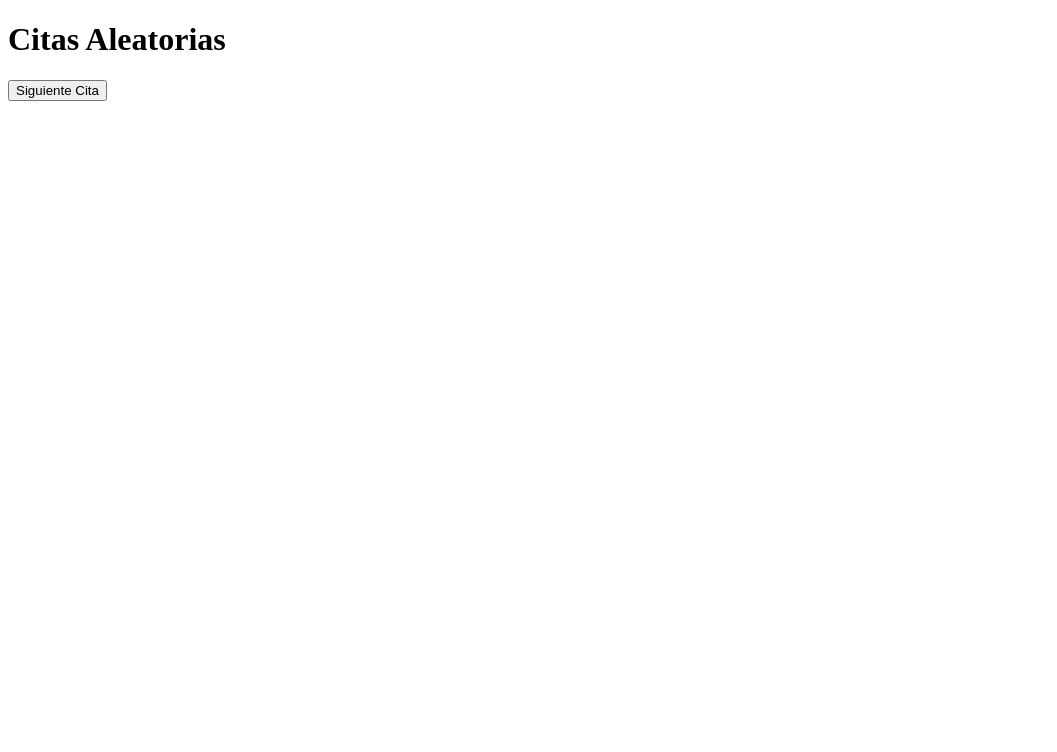
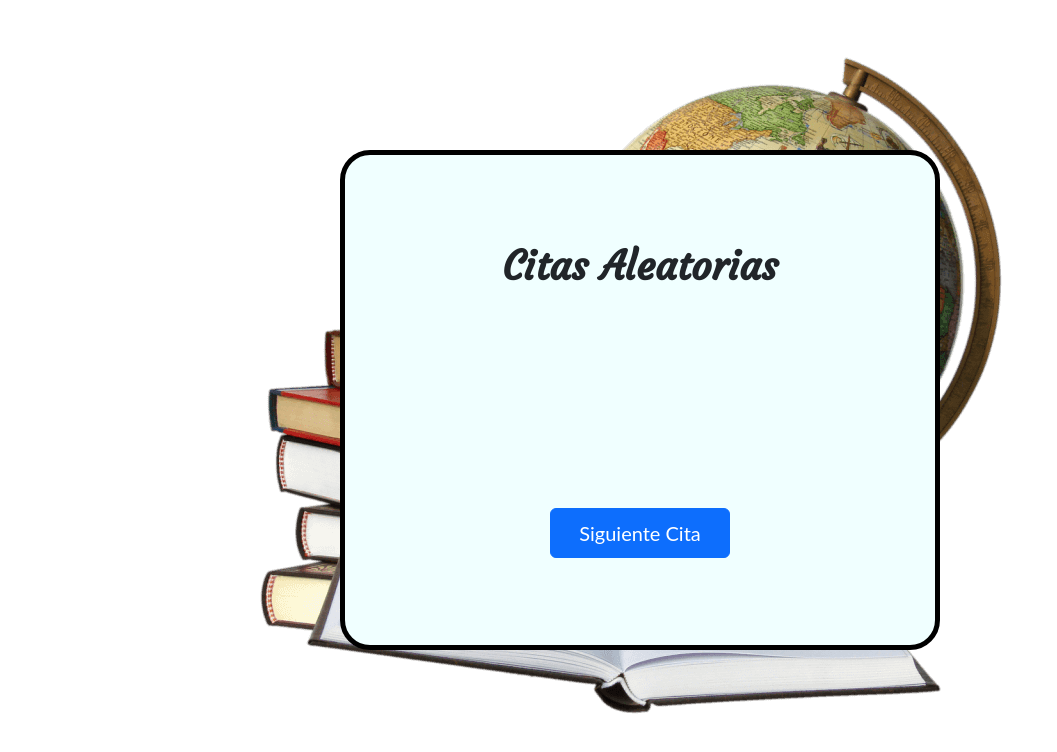
Before and after one commit to joelramonph/cursoDom, a plain HTML site: page citas-aleatorias/index.html in a window 1280 px wide. Shown: the whole page, without its empty margins (0-1057 px from the left). Drawn offline with nearby package versions, Linux system fonts and the light colour scheme.

Commit message:
agrego  estilos

```diff
--- a/citas-aleatorias/index.html
+++ b/citas-aleatorias/index.html
@@ -1,10 +1,11 @@
 <!DOCTYPE html>
-<html lang="en">
+<html lang="es">
 <head>
     <meta charset="UTF-8">
     <meta http-equiv="X-UA-Compatible" content="IE=edge">
     <meta name="viewport" content="width=device-width, initial-scale=1.0">
     <title>Citas Aleatorias</title>
+    <link href="https://cdn.jsdelivr.net/npm/bootstrap@5.3.1/dist/css/bootstrap.min.css" rel="stylesheet" integrity="sha384-4bw+/aepP/YC94hEpVNVgiZdgIC5+VKNBQNGCHeKRQN+PtmoHDEXuppvnDJzQIu9" crossorigin="anonymous">
     <!-- css -->
     <link rel="stylesheet" href="main.css">
     <!-- favicon -->
@@ -15,13 +16,14 @@
 </head>
 <body>
     <div class="contenedor contenido-centrado">
-        <h1 id="titulos" class="contenido-centrado">Citas Aleatorias</h1>
+        <h1 id="titulo" class="contenido-centrado">Citas Aleatorias</h1>
         <div class="contenedor-interno contenido-centrado">
             <p id="cita" class="contenido-centrado"></p>
             <p id="autor" class="contenido-centrado"></p>
             <button id="boton-cambiar-cita" type="button" class="btn btn-primary">Siguiente Cita</button>
         </div>
     </div>
+    <script src="https://cdn.jsdelivr.net/npm/bootstrap@5.3.1/dist/js/bootstrap.bundle.min.js" integrity="sha384-HwwvtgBNo3bZJJLYd8oVXjrBZt8cqVSpeBNS5n7C8IVInixGAoxmnlMuBnhbgrkm" crossorigin="anonymous"></script>
     <script src="./citas.js"></script>
     <script src="./app.js"></script>
 </body>
--- a/citas-aleatorias/main.css
+++ b/citas-aleatorias/main.css
@@ -0,0 +1,76 @@
+
+  @import url('https://fonts.googleapis.com/css2?family=Courgette&display=swap');
+
+
+/* estilos generales  */
+*{
+    padding: 0;
+    margin: 0;
+    box-sizing: border-box;
+    font-family: 'Lato', sans-serif;
+}
+
+body{
+    display: flex;
+    align-items: center;
+    justify-content: center;
+    height: 100vh;
+    text-align: center;
+    background: url(images/globoTerraqueo.png) no-repeat center center;
+
+}
+
+.contenido-centrado{
+    display: flex;
+    flex-wrap: wrap;
+    align-items: center;
+    justify-content: center;
+}
+
+.contenedor{
+    width: 80vh;
+    max-width: 600px;
+    min-height: 500px;
+    padding: 20px;
+    background-color: azure;
+    border: 5px solid black;
+    border-radius: 30px;
+}
+
+.contenedor-interno{
+    width: 80%;
+}
+
+#titulo{
+    width: 100%;
+    font-weight: bold;
+    text-align: center;
+    font-family: 'Courgette', cursive;
+}
+
+#cita{
+    font-size: 32px;
+    width: 100%;
+    display: flex;
+    align-items: center;
+    justify-content: center;
+    text-align: center;
+    margin: 10px;
+}
+
+#autor{
+    display: flex;
+    align-items: center;
+    justify-content: center;
+    padding: 20px;
+    font-size: 25px;
+    font-family: 'Courgette', cursive;
+    width: 100%;
+
+}
+
+#boton-cambiar-cita{
+    width: 180px;
+    height: 50px;
+    font-size: 20px;
+}
```
